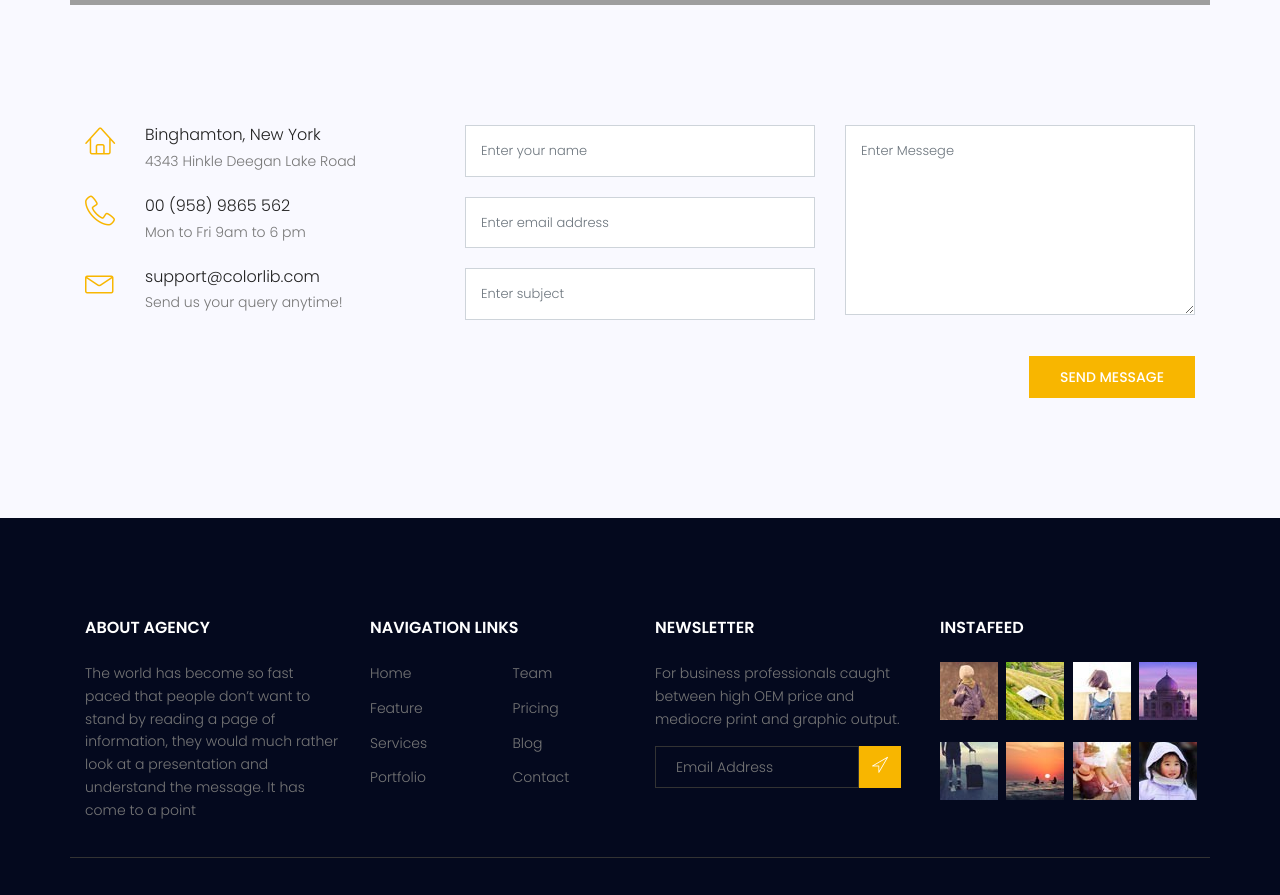
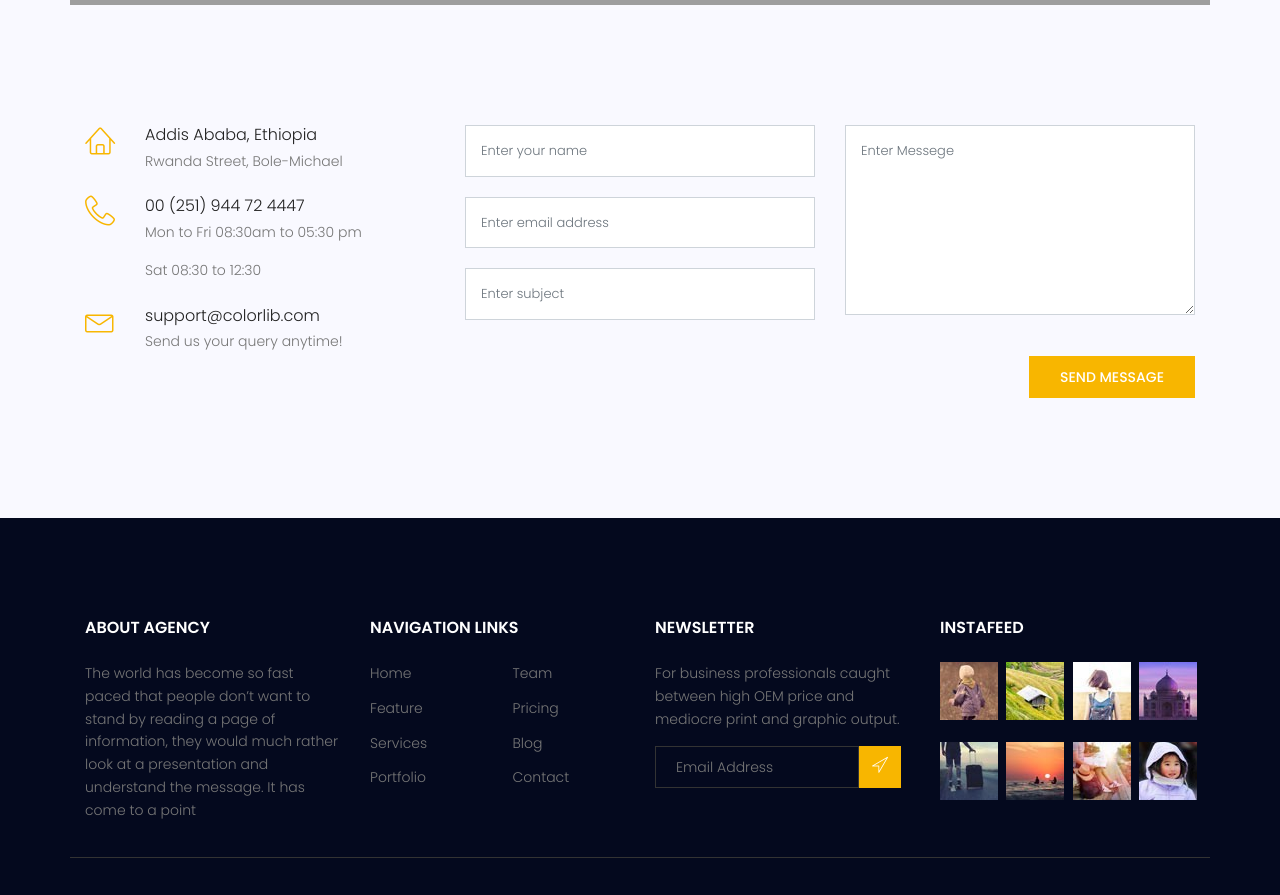
Before and after one commit to mameskygates/travelista-master, a plain HTML site: page contact.html in a window 1280 px wide. Shown: the part 900-1795 px from the top of the page. Drawn offline with Linux system fonts and the light colour scheme; some packages are replaced by stand-ins of ours; grey boxes are pictures that could not be loaded.

Commit message:
Update contact.html

```diff
--- a/contact.html
+++ b/contact.html
@@ -115,9 +115,9 @@
 									<span class="lnr lnr-home"></span>
 								</div>
 								<div class="contact-details">
-									<h5>Binghamton, New York</h5>
+									<h5>Addis Ababa, Ethiopia</h5>
 									<p>
-										4343 Hinkle Deegan Lake Road
+										Rwanda Street, Bole-Michael
 									</p>
 								</div>
 							</div>
@@ -126,8 +126,9 @@
 									<span class="lnr lnr-phone-handset"></span>
 								</div>
 								<div class="contact-details">
-									<h5>00 (958) 9865 562</h5>
-									<p>Mon to Fri 9am to 6 pm</p>
+									<h5>00 (251) 944 72 4447</h5>
+									<p>Mon to Fri 08:30am to 05:30 pm</p>
+									<p>Sat 08:30 to 12:30</p>
 								</div>
 							</div>
 							<div class="single-contact-address d-flex flex-row">
```
